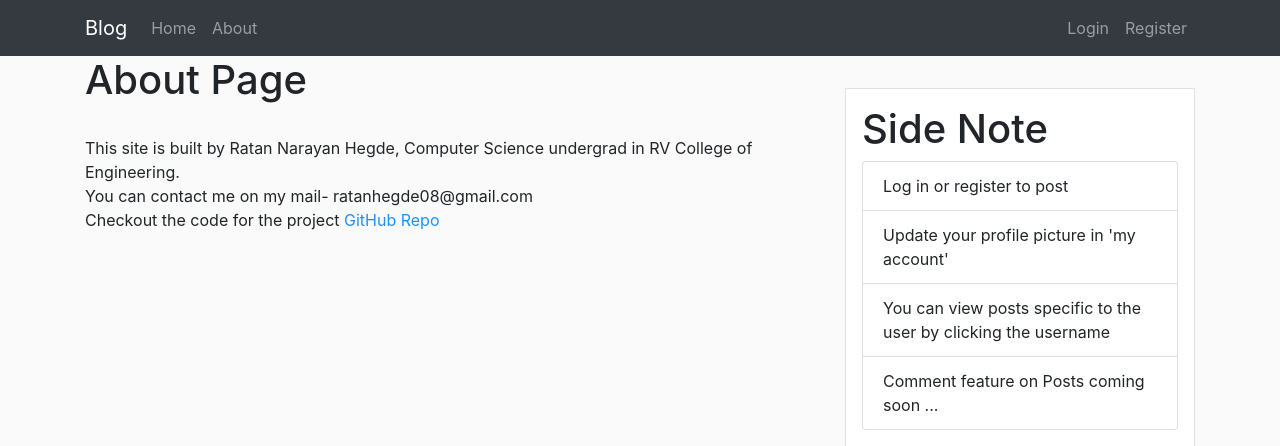
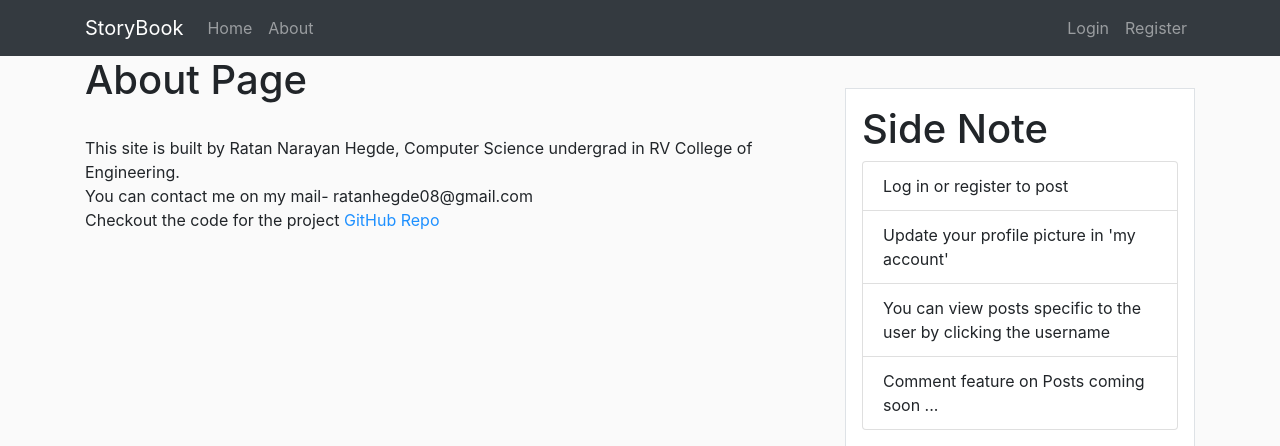
Before and after one commit to RatanNarayanHegde/Flask-Blog, a Flask app: page /about in a window 1280 px wide. Shown: the top 446 px of the page. Run offline with Flask 2, Linux system fonts and the light colour scheme; some libraries are stand-ins or nearby versions.

Commit message:
change navbar

```diff
--- a/flaskBlog/templates/layout.html
+++ b/flaskBlog/templates/layout.html
@@ -12,9 +12,9 @@
 
     <link rel="stylesheet" href="{{ url_for('static',filename='main.css') }}">
     {% if title %}
-    <title> Flask Blog-{{ title }}</title>
+    <title> StoryBook-{{ title }}</title>
     {% else %}
-    <title> Flask Blog</title>
+    <title> StoryBook</title>
     {% endif %}
 </head>
 
@@ -22,7 +22,7 @@
 
     <nav class="navbar navbar-expand-lg navbar-dark bg-dark">
         <div class="container">
-            <a class="navbar-brand" href="{{ url_for('main.home') }}">Blog</a>
+            <a class="navbar-brand" href="{{ url_for('main.home') }}">StoryBook</a>
             <button class="navbar-toggler" type="button" data-toggle="collapse" data-target="#navbarSupportedContent"
                 aria-controls="navbarSupportedContent" aria-expanded="false" aria-label="Toggle navigation">
                 <span class="navbar-toggler-icon"></span>
```
